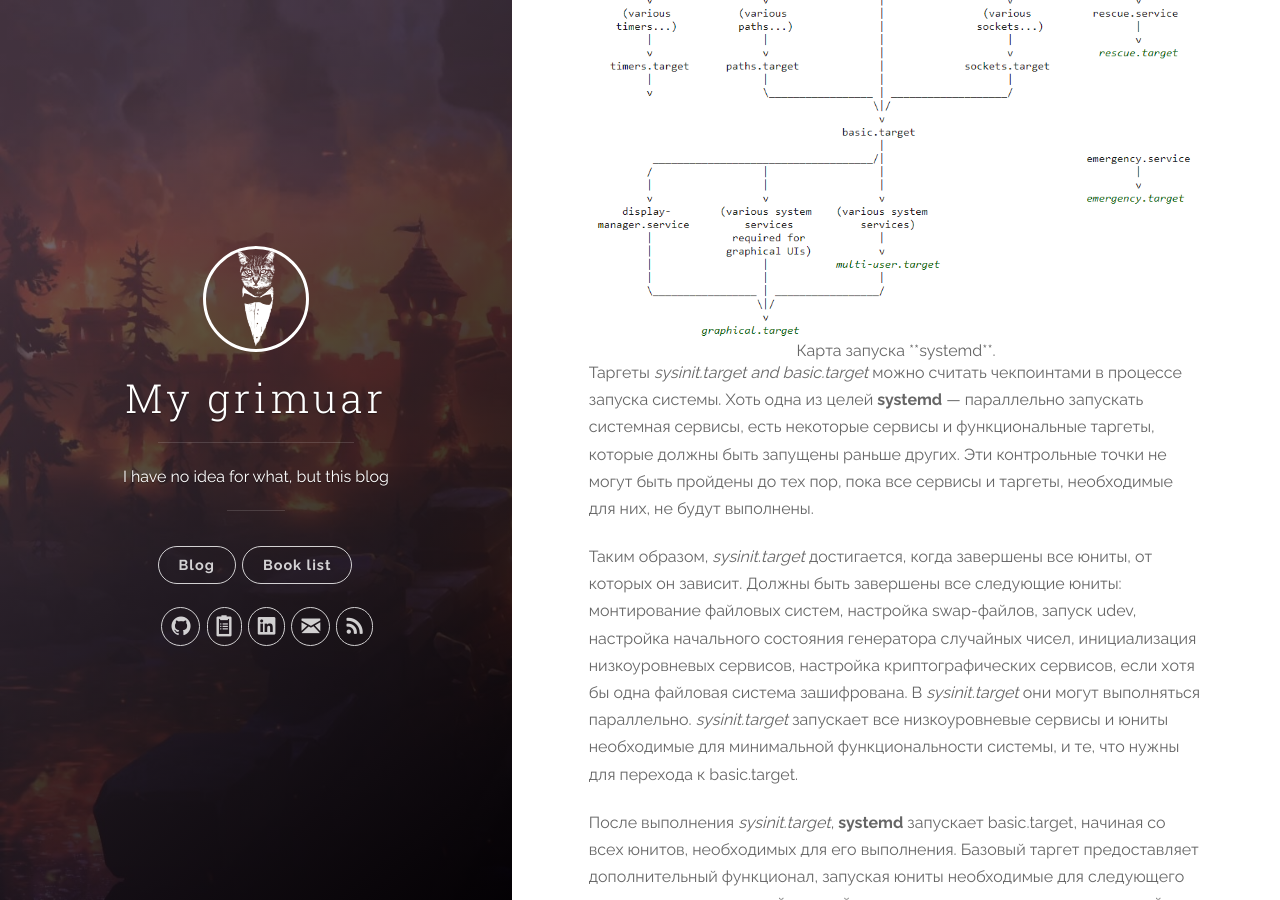
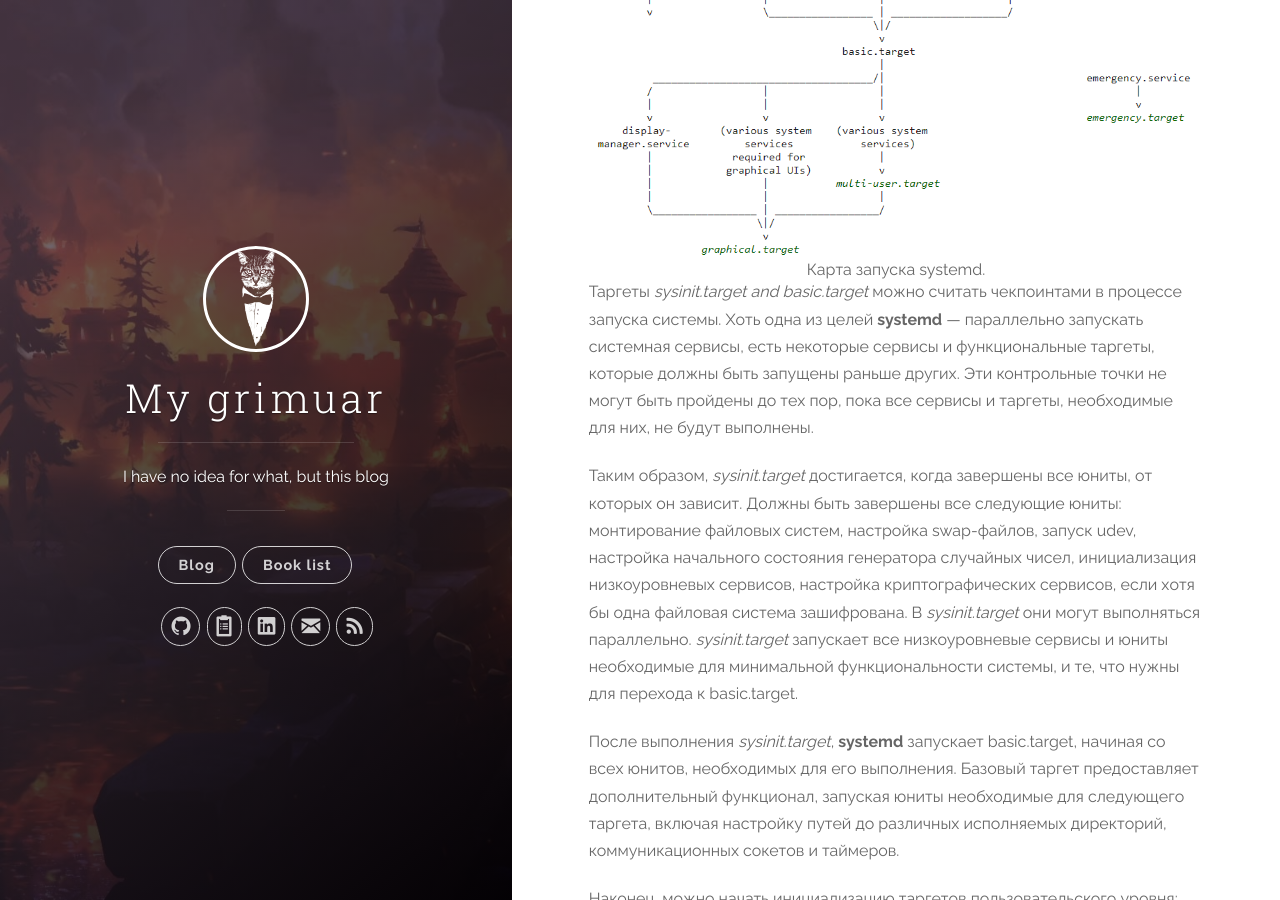
Before and after one commit to sonulen/my_grimoire, a Jekyll site: the page built from _posts/2019-02-17-server_load_process.markdown, in a window 1280 px wide and 900 px high, scrolled down 7710 px. Built offline with Jekyll 4.4.1, drawn with Linux system fonts in a browser that asks for light colours; comment, search, counter and statistics services are not loaded.

Commit message:
fix: fix MBR image

```diff
--- a/_posts/2019-02-17-server_load_process.markdown
+++ b/_posts/2019-02-17-server_load_process.markdown
@@ -19,7 +19,7 @@
 
 Например для **Centos 7** этапы загрузки представлены на рисунке.
 
-<div style="text-align:center"><img src ="{{ site.baseurl }}/images/posts_includes/boot_load/RHEL-CentOS-7-Boot-process-systemd.png" /></div>
+<div style="text-align:center"><img src ="{{ site.baseurl }}/images/posts_includes/boot_load/RHEL-CentOS-7-Boot-process-systemd.png" width="70%" height="70%" /></div>
 
 Рассмотрим каждый из этапов подробно.
 
@@ -46,7 +46,7 @@
 * Таблица разделов диска (16 байт на раздел × 4 раздела) — MBR поддерживает только четыре раздела, подробнее об этом ниже.
 * Подпись (2 байта).
 
-<div style="text-align:center"><img src ="{{ site.baseurl }}/images/posts_includes/boot_load/MBR.png" /></div>
+<div style="text-align:center"><img src ="{{ site.baseurl }}/images/posts_includes/boot_load/MBR.png" width="90%" height="90%"/></div>
 
 На этом этапе MBR сканирует таблицу разделов и загружает в оперативную память загрузчик ОС — GRand Unified Bootloader (GRUB2).
 И передаёт управление загрузчику.
@@ -113,7 +113,7 @@
 Рисунок представленный ниже, напрямую скопирован с [главной страницы bootup](http://man7.org/linux/man-pages/man7/bootup.7.html). На нем показана общая последовательность событий во время запуска **systemd** и базовые требования для обеспечения его успешности.
 
 <div style="text-align:center"><img src ="{{ site.baseurl }}/images/posts_includes/boot_load/map.png" />
-Карта запуска **systemd**.</div>
+Карта запуска systemd.</div>
 
 
 Таргеты *sysinit.target and basic.target* можно считать чекпоинтами в процессе запуска системы. Хоть одна из целей **systemd** — параллельно запускать системная сервисы, есть некоторые сервисы и функциональные таргеты, которые должны быть запущены раньше других. Эти контрольные точки не могут быть пройдены до тех пор, пока все сервисы и таргеты, необходимые для них, не будут выполнены.
```
Also changed, not shown: images/posts_includes/boot_load/MBR.png.
